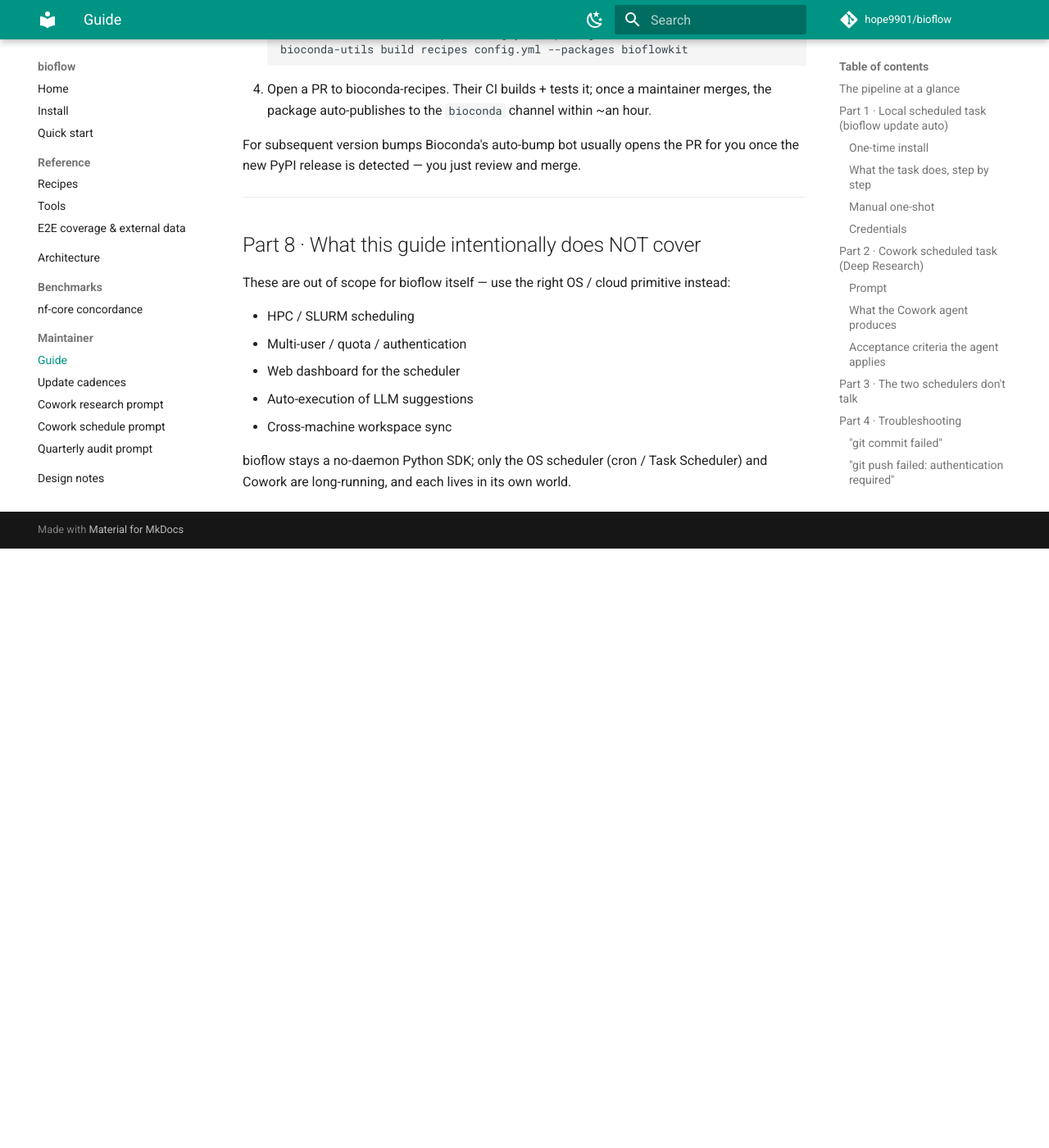
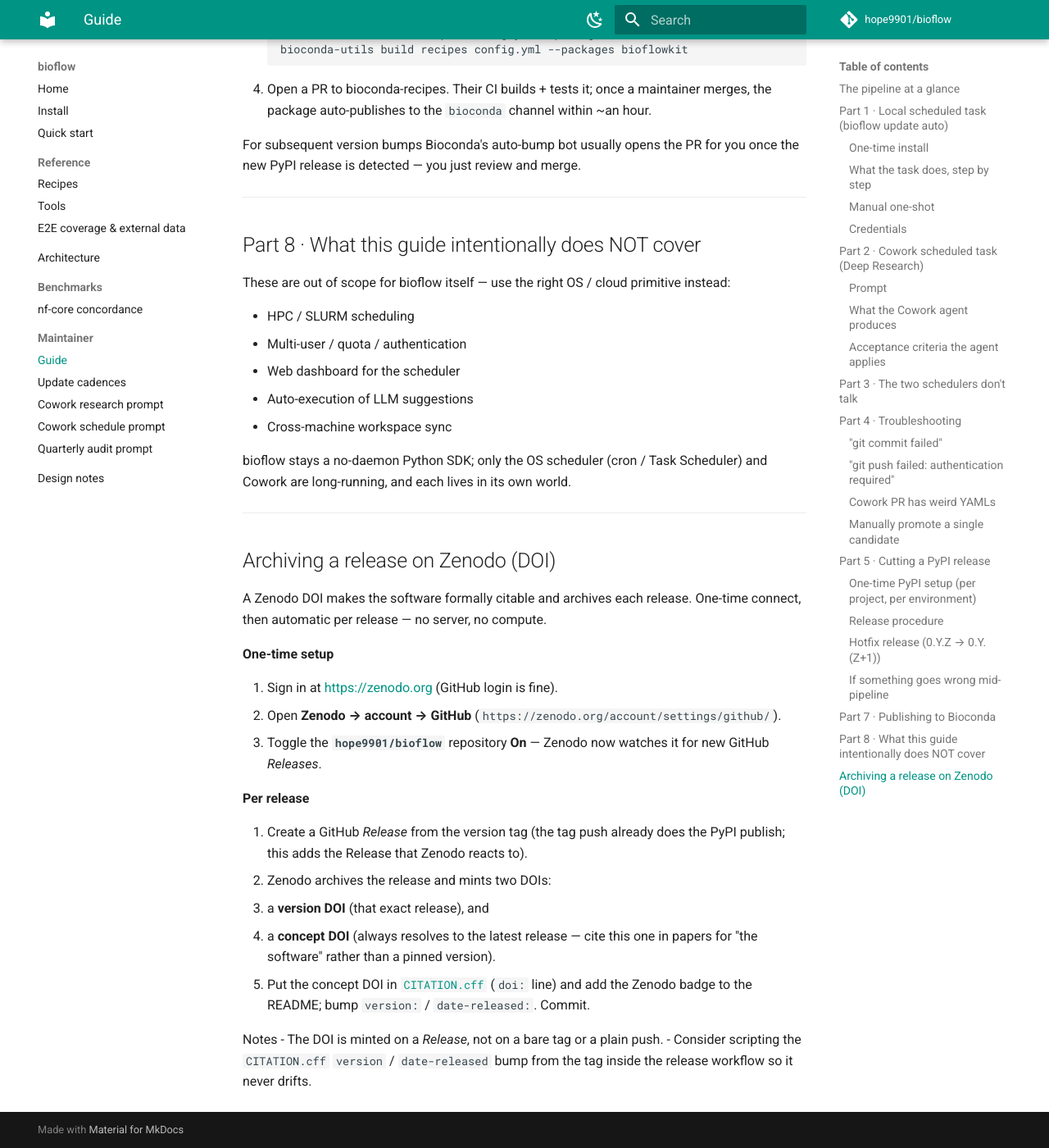
Before and after one commit to hope9901/bioflow, an MkDocs documentation site: the page built from docs/MAINTAINER.md, in a window 1280 px wide and 1400 px high, scrolled down 8303 px. Shown: the whole window at 82% size. Built offline with MkDocs 1.6.1 and Material for MkDocs 9.7.7, drawn with Linux system fonts in a browser that asks for light colours; comment, search, counter and statistics services are not loaded; before the commit the page ends 8972 px from its top, so only the background shows below that.

Commit message:
docs(cite): add CITATION.cff + README citation section + Zenodo how-to
- CITATION.cff (CFF 1.2.0): enables GitHub's "Cite this repository" button and
  machine-readable BibTeX/APA export; version 0.3.1, MIT, repo/url set.
  Author left as the GitHub handle with a TODO to drop in a real name, and a
  commented `doi:` placeholder for the Zenodo DOI.
- README: a Citation section (cite bioflow + the underlying tools).
- docs/MAINTAINER.md: one-time GitHub<->Zenodo connect + per-release DOI flow.

Zenodo connect itself needs the maintainer's Zenodo login (documented, not
automatable here).

Co-Authored-By: Claude Fable 5 <noreply@anthropic.com>

```diff
--- a/docs/MAINTAINER.md
+++ b/docs/MAINTAINER.md
@@ -390,3 +390,33 @@ primitive instead:
 bioflow stays a no-daemon Python SDK; only the OS scheduler (cron /
 Task Scheduler) and Cowork are long-running, and each lives in its
 own world.
+
+---
+
+## Archiving a release on Zenodo (DOI)
+
+A Zenodo DOI makes the software formally citable and archives each release.
+One-time connect, then automatic per release — no server, no compute.
+
+**One-time setup**
+
+1. Sign in at <https://zenodo.org> (GitHub login is fine).
+2. Open **Zenodo → account → GitHub** (`https://zenodo.org/account/settings/github/`).
+3. Toggle the **`hope9901/bioflow`** repository **On** — Zenodo now watches it
+   for new GitHub *Releases*.
+
+**Per release**
+
+4. Create a GitHub *Release* from the version tag (the tag push already does the
+   PyPI publish; this adds the Release that Zenodo reacts to).
+5. Zenodo archives the release and mints two DOIs:
+   - a **version DOI** (that exact release), and
+   - a **concept DOI** (always resolves to the latest release — cite this one in
+     papers for "the software" rather than a pinned version).
+6. Put the concept DOI in [`CITATION.cff`](../CITATION.cff) (`doi:` line) and add
+   the Zenodo badge to the README; bump `version:` / `date-released:`. Commit.
+
+Notes
+- The DOI is minted on a *Release*, not on a bare tag or a plain push.
+- Consider scripting the `CITATION.cff` `version` / `date-released` bump from the
+  tag inside the release workflow so it never drifts.
```
Also changed, not shown: README.md (+17 -0 lines), 1 other file.
